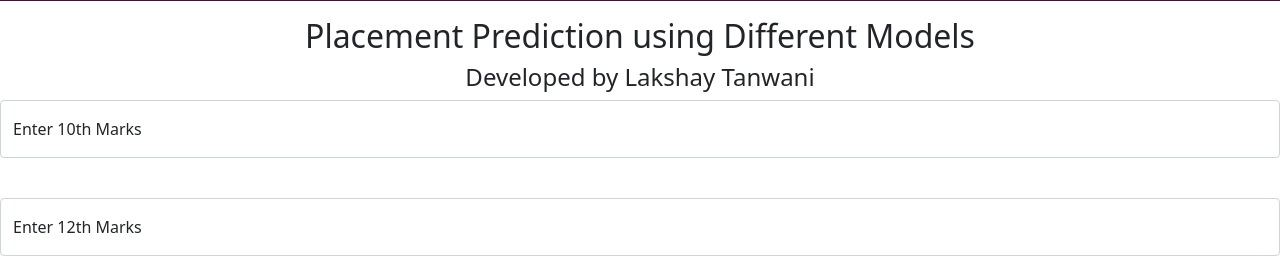
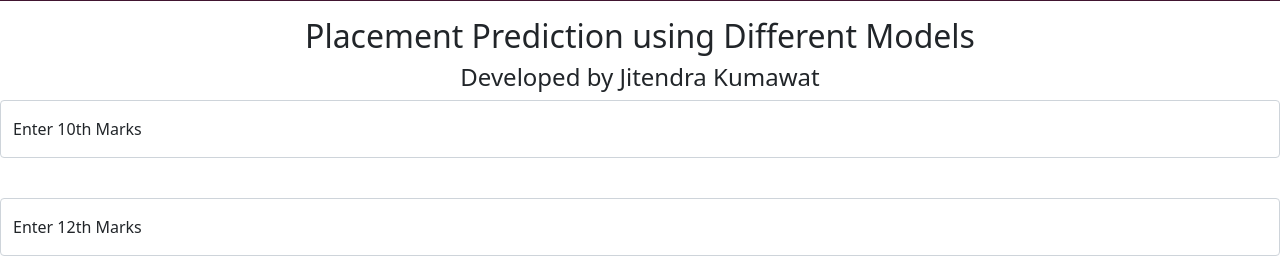
Before and after one commit to kumawatjitu/Placements_Prediction, a Flask app: page / in a window 1280 px wide. Shown: the part 184-444 px from the top of the page. Run offline with Flask 2, Linux system fonts and the light colour scheme.

Commit message:
Update index.html

```diff
--- a/templates/index.html
+++ b/templates/index.html
@@ -35,7 +35,7 @@ div {text-align: center;}
 
 <div class="login">
 <h2 >Placement Prediction using Different Models</h2>
-<h4>Developed by Lakshay Tanwani</h4>
+<h4>Developed by Jitendra Kumawat</h4>
 
 <!-- Main Input For Receiving Query to our ML -->
 <form action="{{ url_for('predict')}}"method="get">
```
